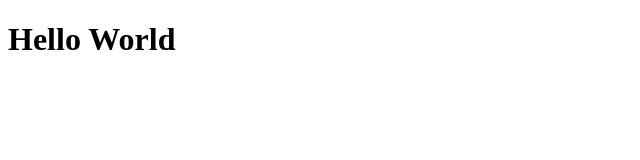
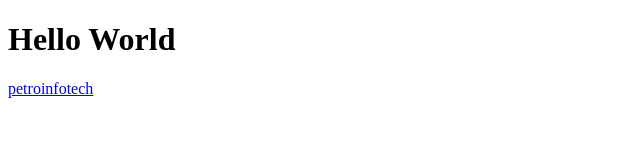
Before and after one commit to MohammedSinanC/datewithgit, a plain HTML site: page index.html in a window 1280 px wide. Shown: the whole page, without its empty margins (0-640 px from the left). Drawn offline with Linux system fonts and the light colour scheme.

Commit message:
added a hyper link

```diff
--- a/index.html
+++ b/index.html
@@ -8,5 +8,6 @@
 </head>
 <body>
     <h1>Hello World</h1>
+    <a href="http://www.petroinfotech.com">petroinfotech</a>
 </body>
 </html>
```
